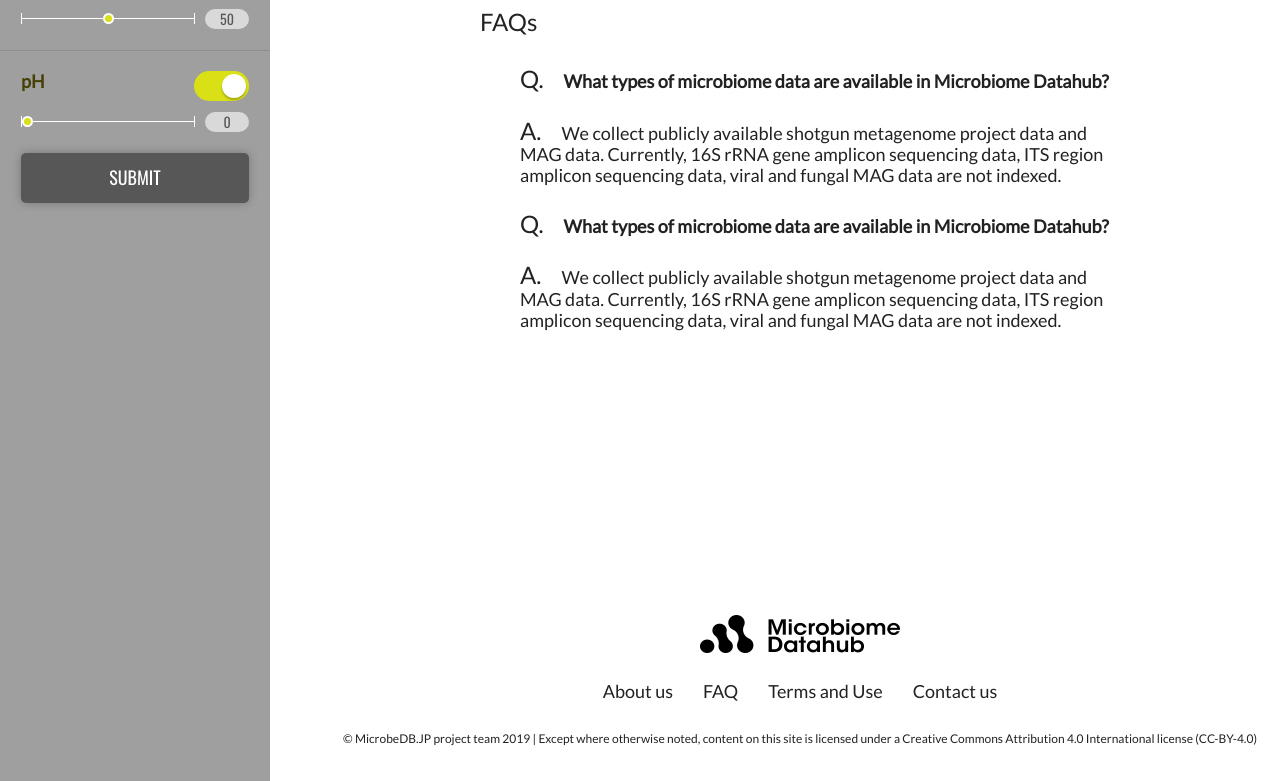
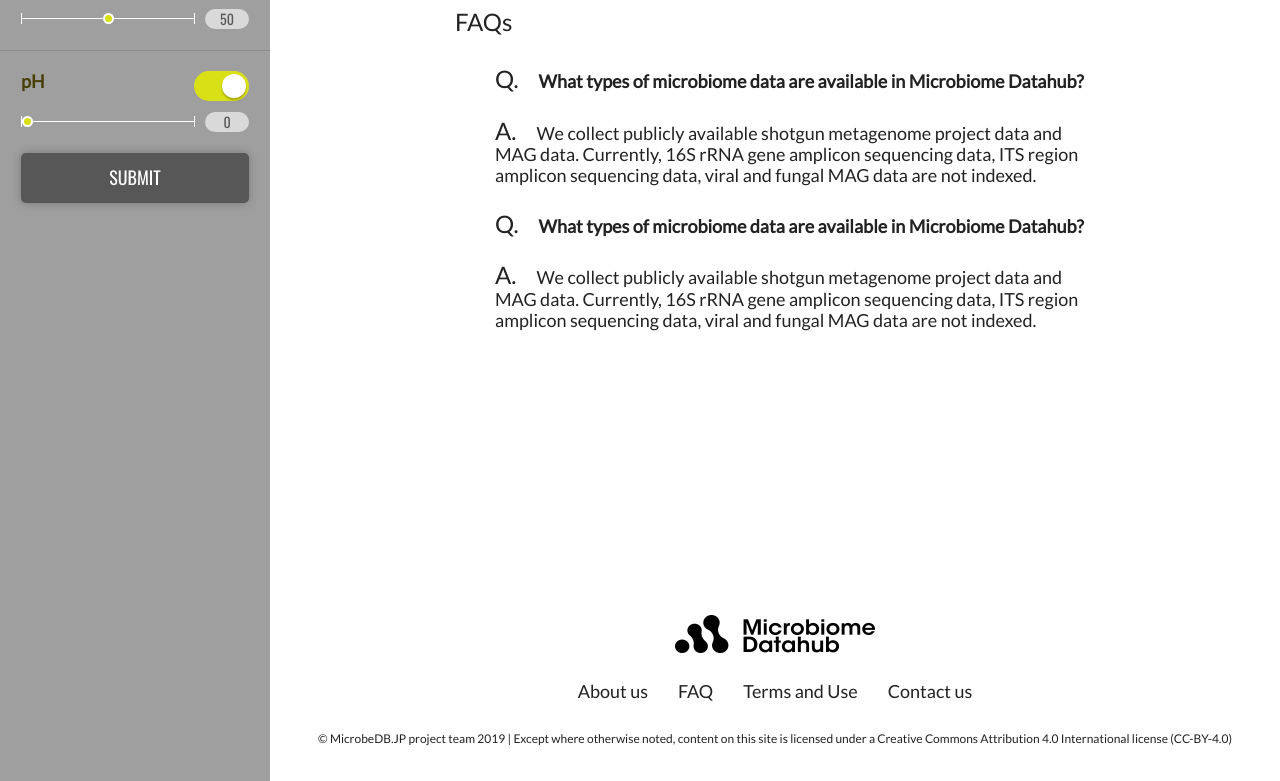
Before and after one commit to microbiomedatahub/microbiome-datahub, a React (Vite) app: page /document in a window 1280 px wide. Shown: the part 972-1753 px from the top of the page. Built offline with nearby package versions, Linux system fonts and the light colour scheme.

Commit message:
Adjust grid layout

```diff
--- a/scss/foundation/_base.scss
+++ b/scss/foundation/_base.scss
@@ -62,7 +62,7 @@ img {
 
 // Footer
 .footer {
-  grid-column: 1/3;
+  grid-column: 2/3;
   padding: 177px 0 35px;
   &__logo {
     display: block;
@@ -95,7 +95,7 @@ img {
 // App Wrapper
 .app-wrapper {
   display: grid;
-  grid-template-columns: 320px auto;
+  grid-template-columns: auto 1fr;
 }
 
 // Side Menu
@@ -107,10 +107,6 @@ img {
     width: 270px;
     height: 100%;
     z-index: 10;
-    & + .app-main,
-    & + .app-main ~ .footer {
-      grid-column: 2/3;
-    }
     .side-menu__switch {
       position: absolute;
       top: 0;
@@ -327,7 +323,7 @@ img {
 
 // Main
 .app-main {
-  grid-column: 1/3;
+  grid-column: 2/3;
   max-width: 640px;
   min-height: calc(100vh - 209px);
   padding: 80px 0;
--- a/src/css/base.css
+++ b/src/css/base.css
@@ -121,7 +121,7 @@ img {
 }
 
 .footer {
-  grid-column: 1/3;
+  grid-column: 2/3;
   padding: 177px 0 35px;
 }
 
@@ -153,7 +153,7 @@ img {
 
 .app-wrapper {
   display: grid;
-  grid-template-columns: 320px auto;
+  grid-template-columns: auto 1fr;
 }
 
 .side-menu.open {
@@ -163,10 +163,6 @@ img {
   width: 270px;
   height: 100%;
   z-index: 10;
-}
-
-.side-menu.open + .app-main, .side-menu.open + .app-main ~ .footer {
-  grid-column: 2/3;
 }
 
 .side-menu.open .side-menu__switch {
@@ -387,7 +383,7 @@ img {
 }
 
 .app-main {
-  grid-column: 1/3;
+  grid-column: 2/3;
   max-width: 640px;
   min-height: calc(100vh - 209px);
   padding: 80px 0;
```
Also changed, not shown: 1 other file (tests, documents, lock files or other folders).
